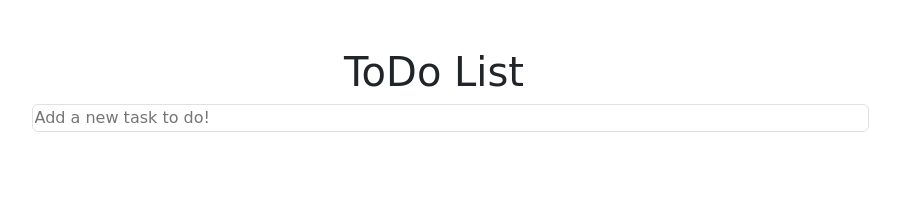
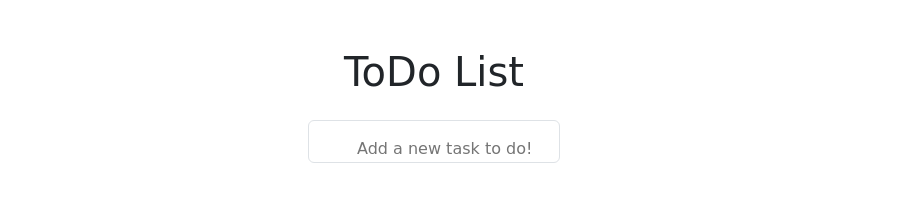
Before and after one commit to Piccios/vue-todolist, a plain HTML site: page index.html in a window 1280 px wide. Shown: the whole page, without its empty margins (206-1106 px from the left). Drawn offline with nearby package versions, Linux system fonts and the light colour scheme; a web font is replaced by a local one.

Commit message:
correction in input style

```diff
--- a/index.html
+++ b/index.html
@@ -21,11 +21,14 @@
         </section>
     </header>
     <main>
-        <section class="container">
+        <section class="container d-flex justify-content-center">
             <div id="app">
-                <div class="todoList d-flex justify-content-center">
-                    <ul id="todo"></ul>
-                    <input type="text" v-model="newTodo" @keyup.enter="addTodo" placeholder="Add a new task to do!" class="mb-2 border rounded w-75 ">
+                <div class="todoList ">
+                    <ul id="todo">
+                        <li v-for="(todo, index) in todos" :key="index" class="list-group-item d-flex justify-content-between align-items-center"></li>
+                    </ul>
+                    <input type="text" v-model="newTodo" @keyup.enter="addTodo" placeholder="Add a new task to do!" class="mb-2 border rounded w-100 pt-3 ps-5">
+
 
                 </div>
             </div>
```
